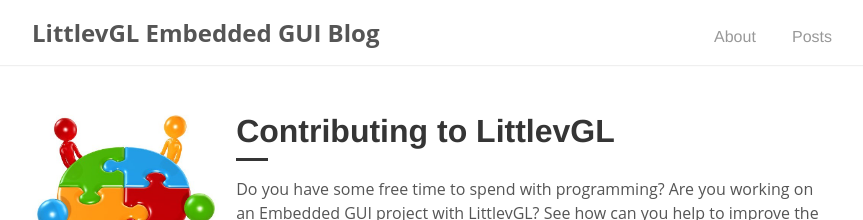
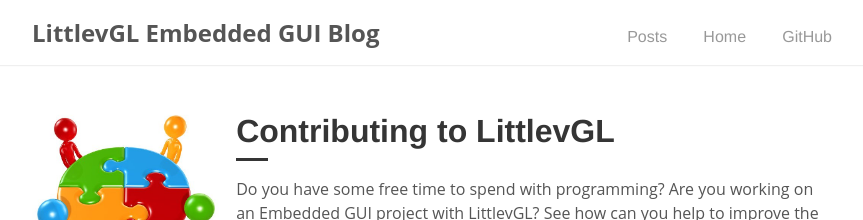
Before and after one commit to lvgl/blog, a Jekyll site: the page built from index.html, in a window 1280 px wide. Shown: the top 220 px of the page, without its empty margins (208-1071 px from the left). Built offline with Jekyll 4.4.1, drawn with Linux system fonts in a browser that asks for light colours; the list of posts is cut into pages by our own code.

Commit message:
update navigation

```diff
--- a/_includes/navigation.html
+++ b/_includes/navigation.html
@@ -4,8 +4,9 @@
       <h2 class="nav-title">{{ site.title }}</h2>
     </a>
     <ul>
-      <li><a href="{{ '/about' | prepend: site.baseurl }}">About</a></li>
       <li><a href="{{ site.baseurl }}/">Posts</a></li>
+      <li><a href="https://littlevgl.com">Home</a></li>
+      <li><a href="https://github.com/littlevgl/lvgl">GitHub</a></li>
     </ul>
   </div>
 </nav>
```
